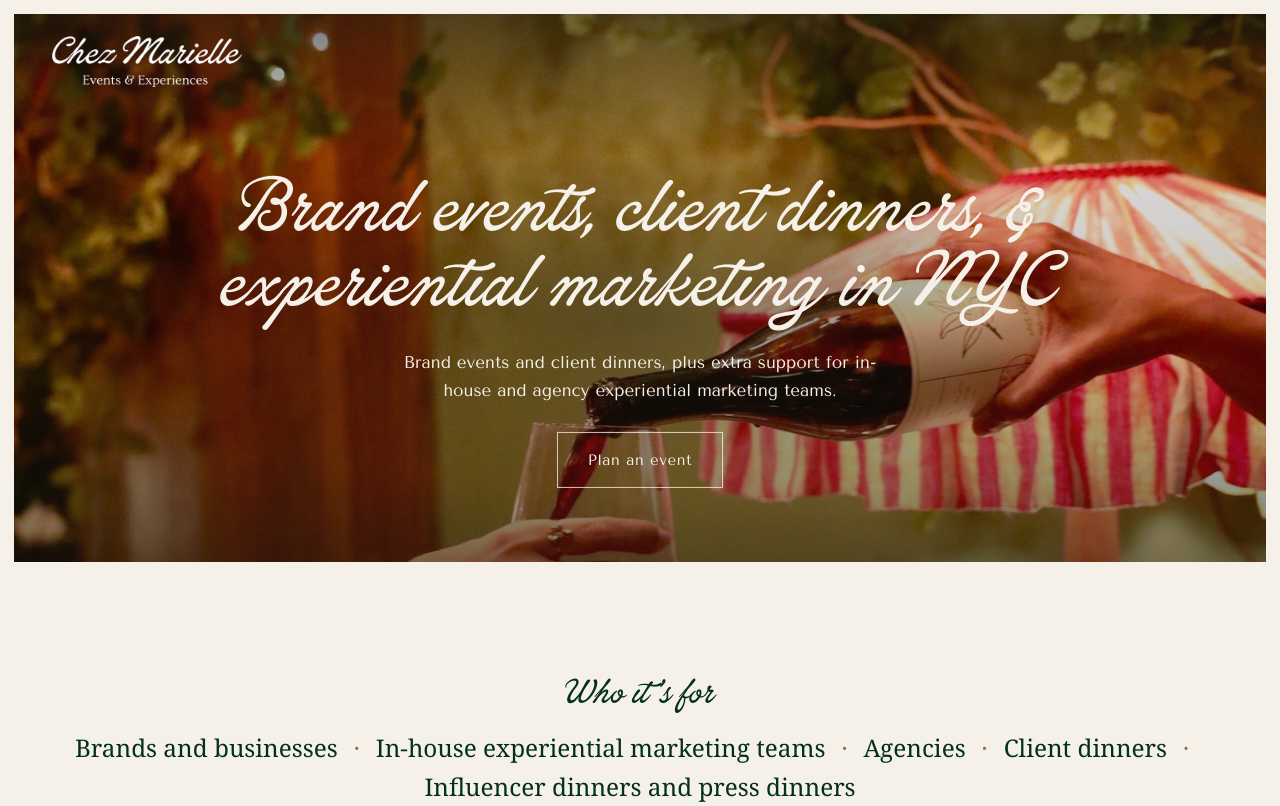
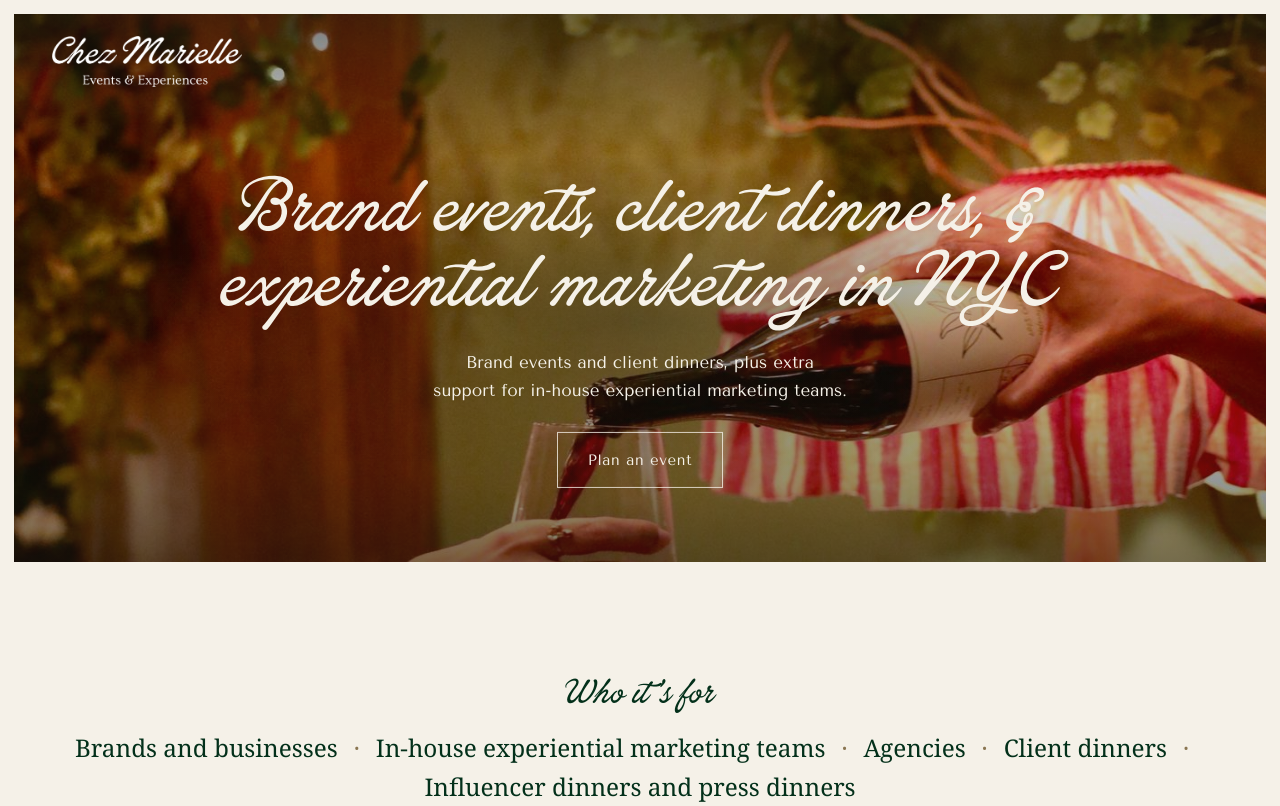
Before and after one commit to mariellefolan/chezmarielle-site, a plain HTML site: page brand-events/index.html in a window 1280 px wide. Shown: the top 806 px of the page. Drawn offline with nearby package versions, Linux system fonts and the light colour scheme; a web font is replaced by a local one.

Commit message:
Brands & businesses: "and agency" out of the line under the heading
Now "Brand events and client dinners, plus extra support for in-house experiential marketing teams." Her edit.

Co-Authored-By: Claude Opus 5.5 <noreply@anthropic.com>

```diff
--- a/brand-events/index.html
+++ b/brand-events/index.html
@@ -82,7 +82,7 @@
   </div>
   <div class="hero-text">
     <h1>Brand events, client dinners, &amp; experiential marketing in NYC</h1>
-    <p class="hero-line">Brand events and client dinners, plus extra support for in-house and agency experiential marketing teams.</p>
+    <p class="hero-line">Brand events and client dinners, plus extra support for in-house experiential marketing teams.</p>
     <a class="button ghost" href="/#plan">Plan an event</a>
   </div>
 </header>
```
